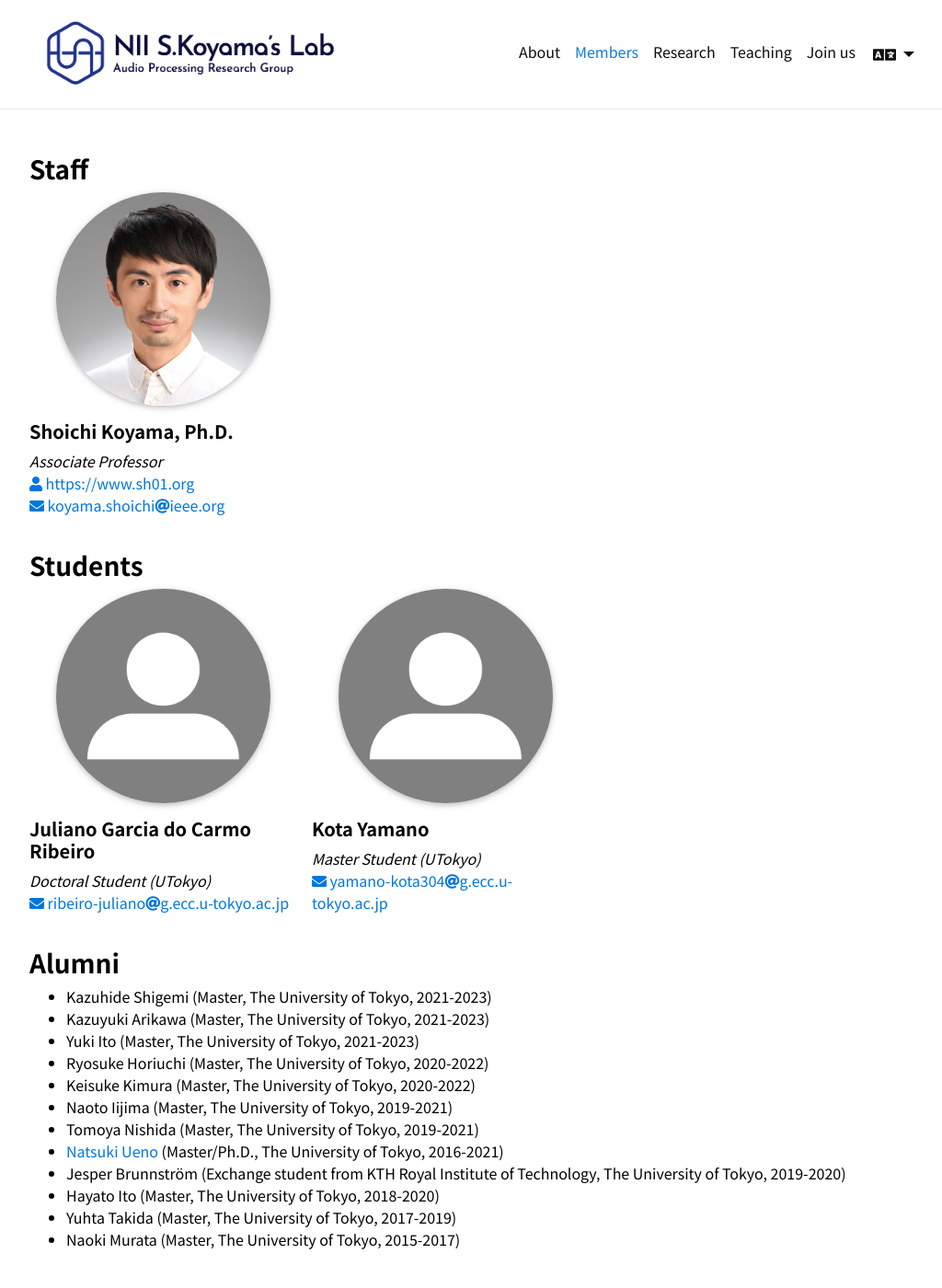
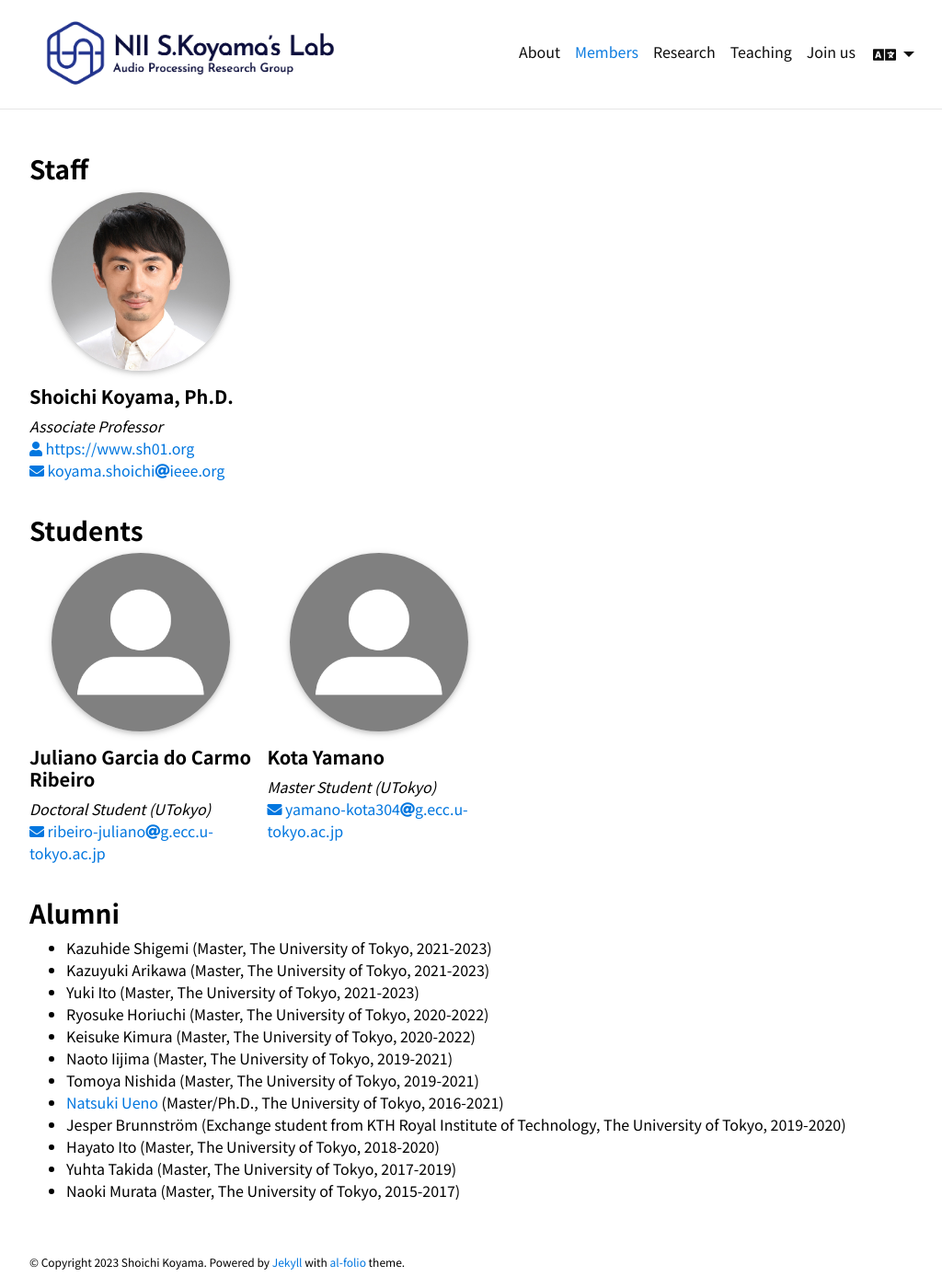
Before and after one commit to skoyamalab/skoyamalab.github.io, a Jekyll site: the page built from _pages/members.md, in a window 1280 px wide and 1400 px high. Shown: the whole window at 92% size, without its empty margins (123-1147 px from the left). Built offline with Jekyll 4.4.1, drawn with Linux system fonts in a browser that asks for light colours; full-size pictures stand in for the smaller copies a plugin makes; comment, search, counter and statistics services are not loaded; a style sheet for code colours, icons or effects is not loaded.

Commit message:
updated members

```diff
--- a/_pages/members.md
+++ b/_pages/members.md
@@ -10,9 +10,9 @@
 
 ### Staff
 
-<div class="profile float-left">
+<div class="members float-left">
     {% include figure.html
-        path='assets/img/prof_pic.jpg'
+        path='assets/img/skoyama.jpg'
         class="img-fluid z-depth-1 rounded-circle"
         alt='Shoichi Koyama' -%}
     <div class="address">
@@ -27,7 +27,7 @@
 
 ### Students
 
-<div class="profile float-left">
+<div class="members float-left">
     {% include figure.html
         path='assets/img/default_avatar.png'
         class="img-fluid z-depth-1 rounded-circle"
@@ -39,7 +39,7 @@
     </div>
 </div>
 
-<div class="profile float-left">
+<div class="members float-left">
     {% include figure.html
         path='assets/img/default_avatar.png'
         class="img-fluid z-depth-1 rounded-circle"
--- a/_sass/_base.scss
+++ b/_sass/_base.scss
@@ -159,14 +159,16 @@
 
 @media (min-width: 576px) {
   .profile {
-    width: 30%;
+    /*width: 30%;*/
+    width: 40%;
 
     figure{
       text-align:center;
     }
 
     img {
-      width: 80%;
+      /*width: 80%;*/
+      width: 90%;
     }
 
     .address {
@@ -190,6 +192,62 @@
       text-decoration: none;
     }
   }
+}
+
+// Members
+
+.members {
+  width: 100%;
+
+  figure{
+    text-align:center;
+  }
+
+  img {
+    width: 60%;
+  }
+
+  .address {
+    margin-bottom: 5px;
+    margin-top: 5px;
+    /* font-family: monospace; */
+
+    p {
+      display: inline-block;
+      margin: 0;
+    }
+  }
+}
+
+.members.float-right {
+  margin-left: 1rem;
+  margin-bottom: 1rem;
+}
+
+.members.float-left {
+  margin-right: 1rem;
+  margin-bottom: 1rem;
+}
+
+@media (min-width: 576px) {
+  .members {
+    width: 25%;
+
+    figure{
+      text-align:center;
+    }
+
+    img {
+      width: 80%;
+    }
+
+    .address {
+      p {
+        display: block;
+      }
+    }
+  }
+
 }
 
 
```
Also changed, not shown: _pages/about.md (+3 -6 lines), _pages_ja/about.md (+4 -5 lines), _pages_ja/members.md (+4 -4 lines), assets/img/prof_pic.jpg, assets/img/skoyama.jpg (added), assets/img/skoyama_nii.jpg (renamed from assets/img/prof_pic_nii.jpg).
